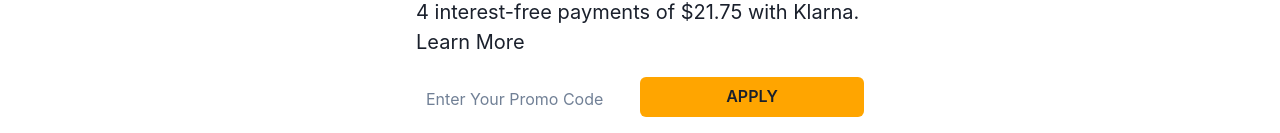
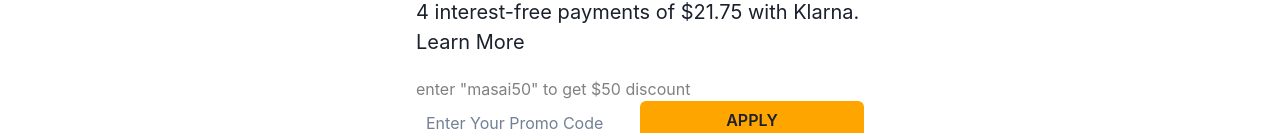
Before and after one commit to Mallikarjuna-dev/serene-scarecrow-3205, a React (Create React App) app in the folder rodanandfields-clone/: page /bagreview in a window 1280 px wide. Shown: the part 245-378 px from the top of the page. Built offline with nearby package versions, Linux system fonts and the light colour scheme; no server answers.

Commit message:
checkout page:styling updated

```diff
--- a/rodanandfields-clone/src/Components/ReviewAndCheckout.jsx
+++ b/rodanandfields-clone/src/Components/ReviewAndCheckout.jsx
@@ -149,6 +149,9 @@ const ReviewAndCheckout = () => {
             </Box>
           </Box>
           <Box>
+            <Box>
+              <Text color={"grey"}>enter "masai50" to get $50 discount</Text>
+            </Box>
             <Flex>
               <Box pt={"10px"} pl={"10px"} w={"50%"}>
                 <input
--- a/rodanandfields-clone/src/Pages/Checkoutpage.jsx
+++ b/rodanandfields-clone/src/Pages/Checkoutpage.jsx
@@ -16,7 +16,7 @@ const Checkoutpage = () => {
   return (
     <div>
       <UpperNavbar />
-      <div style={{ border: "1px solid red",height:"800px" }}>
+      <div style={{height:"800px" }}>
         <div
           style={{
             width: "60%",
```
